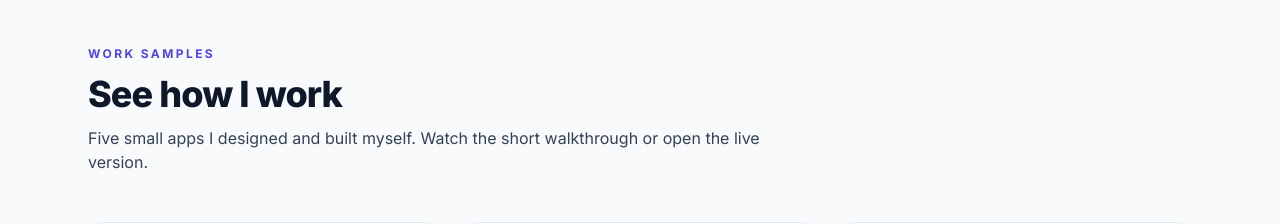
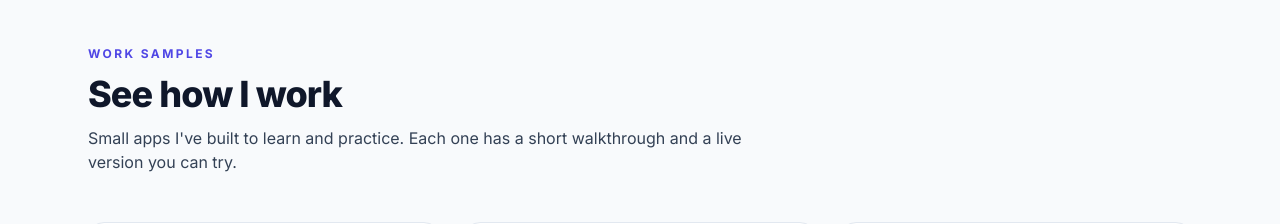
Before and after one commit to edimeer/va-portfolio, a website: page index.html in a window 1280 px wide. Shown: the part 3980-4204 px from the top of the page. Drawn offline with Linux system fonts and the light colour scheme.

Commit message:
Reword work samples intro to say the apps are for learning and practice, with a walkthrough and live version each

```diff
--- a/index.html
+++ b/index.html
@@ -325,7 +325,7 @@
         <div class="reveal max-w-2xl">
           <span class="eyebrow">Work samples</span>
           <h2 class="section-title">See how I work</h2>
-          <p class="mt-3">Five small apps I designed and built myself. Watch the short walkthrough or open the live version.</p>
+          <p class="mt-3">Small apps I've built to learn and practice. Each one has a short walkthrough and a live version you can try.</p>
         </div>
         <div class="mt-12 grid gap-6 md:grid-cols-2 lg:grid-cols-3">
           <article class="card card-hover reveal flex flex-col">
```
